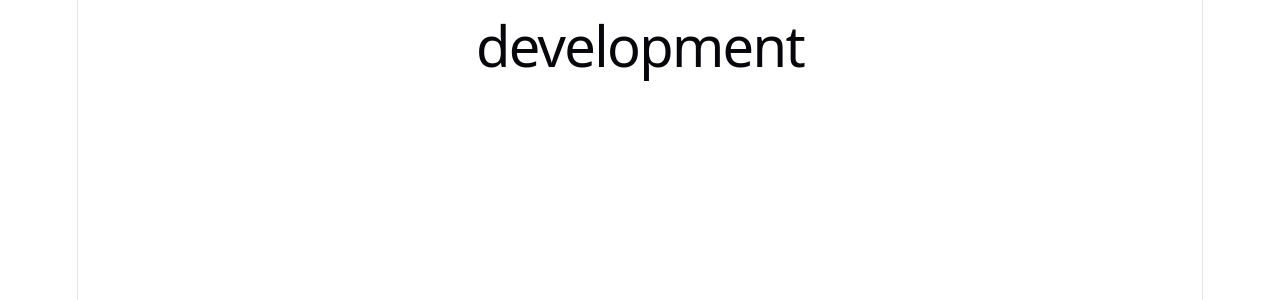
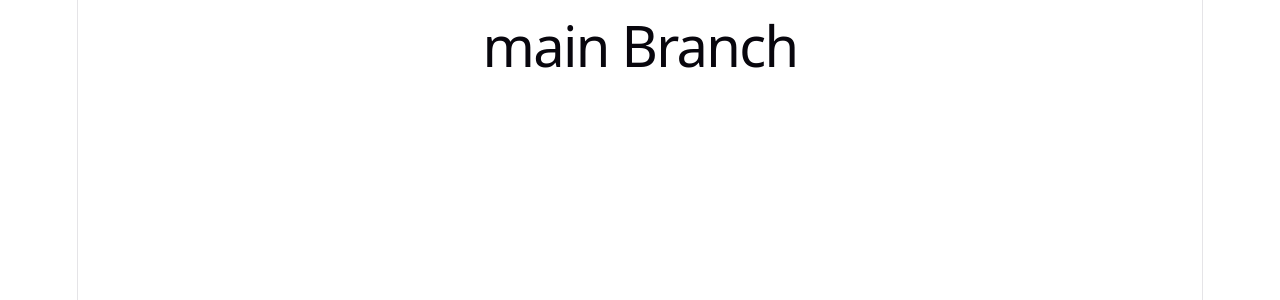
Before and after one commit to renganathan-code/branch, a React app in the folder frontend/: page / in a window 1280 px wide. Shown: the top 300 px of the page. Built offline with nearby package versions, Linux system fonts and the light colour scheme; the HTML template or start-up script is replaced by a standard one.

Commit message:
main branch

```diff
--- a/frontend/src/App.jsx
+++ b/frontend/src/App.jsx
@@ -4,7 +4,7 @@ function App() {
 
   return (
     <>
-    <h1>development</h1>
+    <h1>main Branch</h1>
     </>
   )
 }
```
